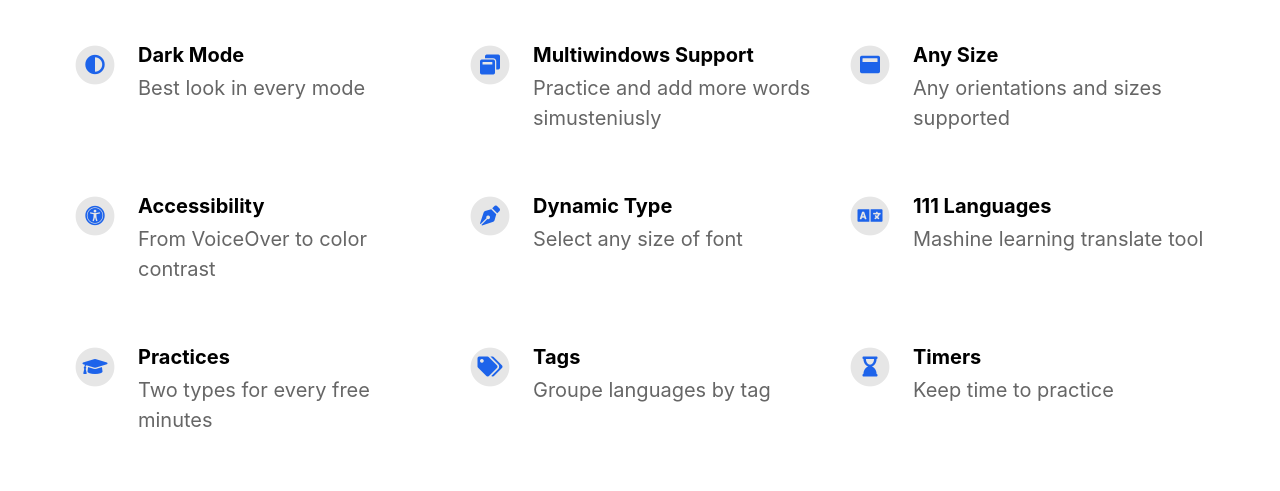
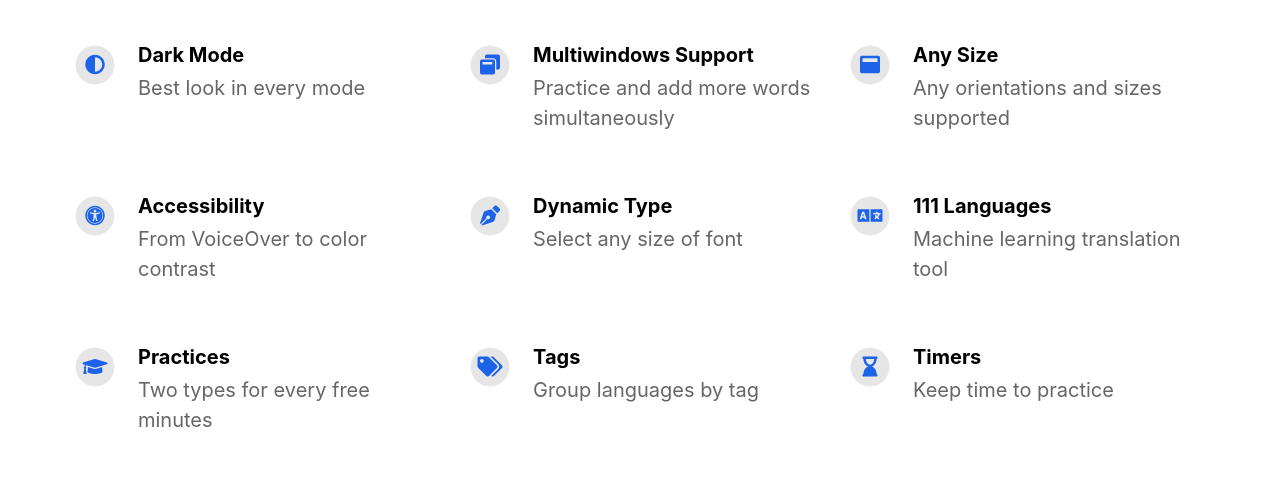
Before and after one commit to ChippStudio/WordsStack_Site, a Jekyll site: the page built from index.html, in a window 1280 px wide. Shown: the part 1039-1530 px from the top of the page. Built offline with Jekyll 4.4.1, drawn with Linux system fonts in a browser that asks for light colours; nearby versions of some CDN libraries.

Commit message:
Updated texts

```diff
--- a/_config.yml
+++ b/_config.yml
@@ -40,7 +40,7 @@ features                                  :
     fontawesome_icon_name                 : adjust
 
   - title                                 : Multiwindows Support
-    description                           : Practice and add more words simusteniusly
+    description                           : Practice and add more words simultaneously
     fontawesome_icon_name                 : window-restore
 
   - title                                 : Any Size
@@ -56,7 +56,7 @@ features                                  :
     fontawesome_icon_name                 : pen-nib
 
   - title                                 : 111 Languages
-    description                           : Mashine learning translate tool
+    description                           : Machine learning translation tool
     fontawesome_icon_name                 : language
 
   - title                                 : Practices
@@ -64,7 +64,7 @@ features                                  :
     fontawesome_icon_name                 : graduation-cap
 
   - title                                 : Tags
-    description                           : Groupe languages by tag
+    description                           : Group languages by tag
     fontawesome_icon_name                 : tags
 
   - title                                 : Timers
```
